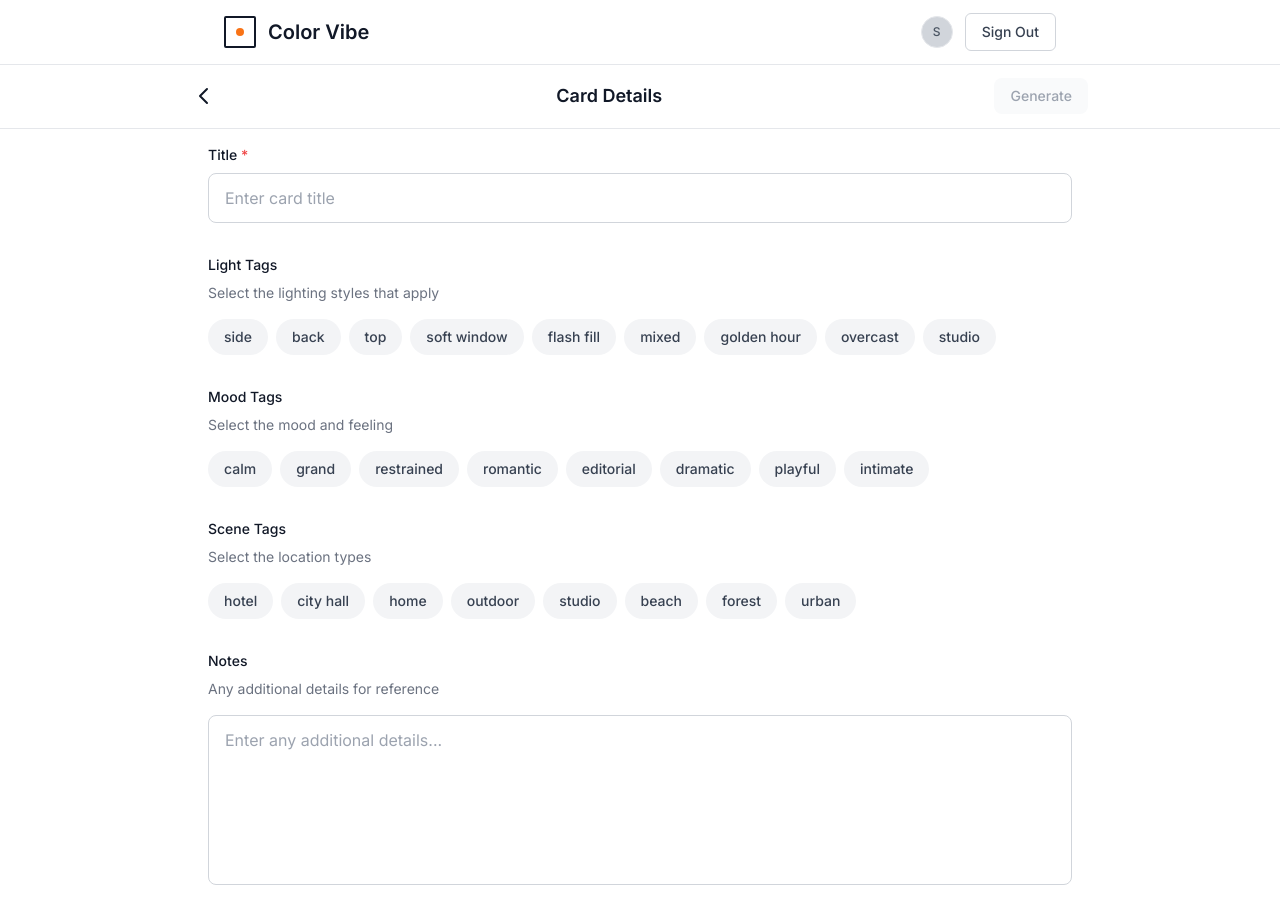
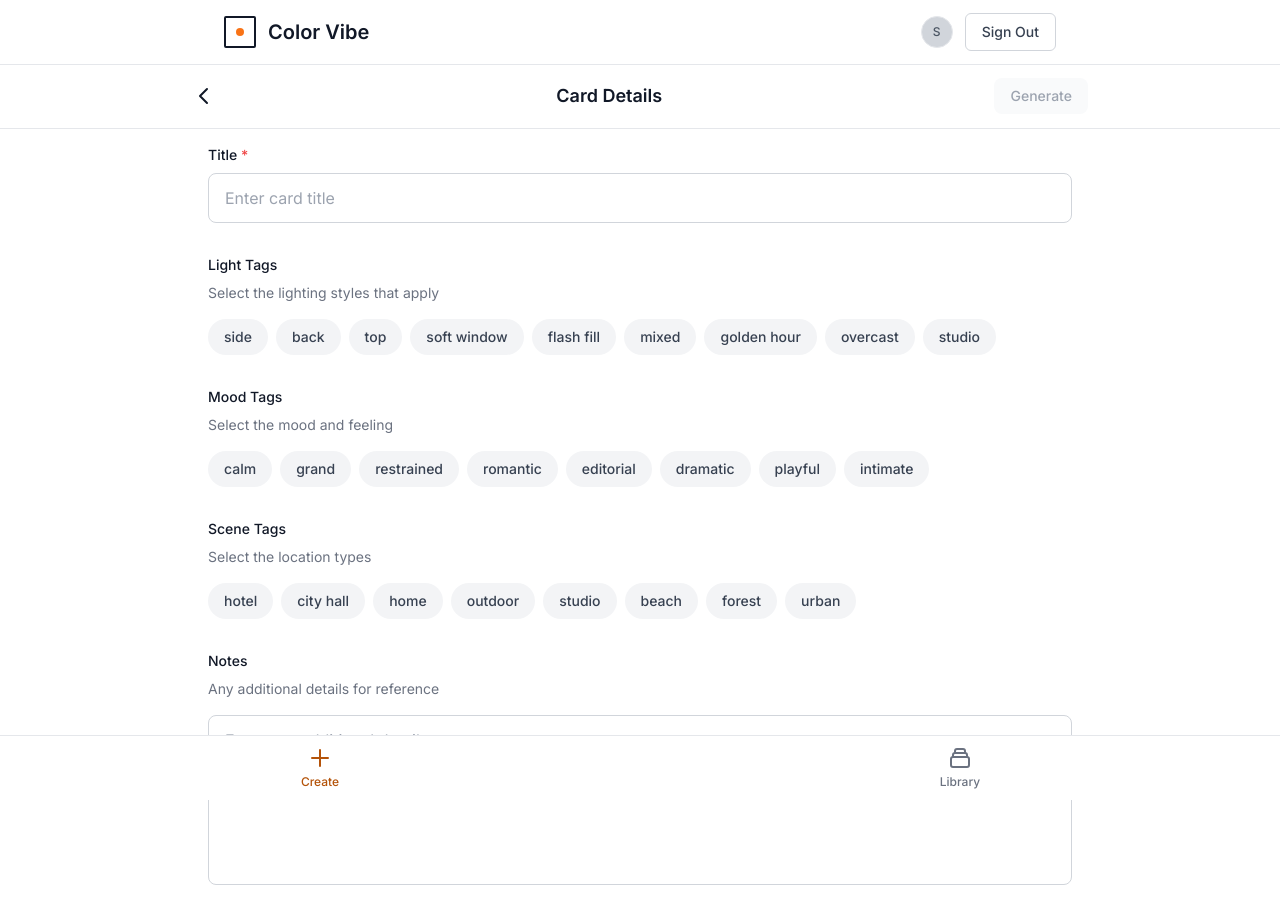
Before and after one commit to ZhouYou528/color-vibe-app, a Next.js app: page /card-details in a window 1280 px wide. Shown: the top 924 px of the page. Built offline with nearby package versions, Linux system fonts and the light colour scheme; sample sign-in values are in the browser's storage.

Commit message:
Fix bottom navigation

```diff
--- a/app/card-details/page.tsx
+++ b/app/card-details/page.tsx
@@ -4,7 +4,7 @@ import { useState } from "react";
 import { useRouter } from "next/navigation";
 import Link from "next/link";
 import TagPill from "../../components/TagPill";
-import AppHeader from "@/components/AppHeader";
+import AppHeader from "../../components/AppHeader";
 
 const LIGHT_TAGS = [
   "side",
@@ -127,7 +127,7 @@ export default function CardDetailsPage() {
       </header>
 
       {/* Main Content - Padding accounts for sticky header height (~64px) to prevent overlap */}
-      <main className="max-w-4xl mx-auto px-4 pt-20 pb-24 md:pb-8">
+      <main className="max-w-4xl mx-auto px-4 pt-20 pb-24">
         <div className="space-y-8">
           {/* Title Field */}
           <div>
--- a/app/library/page.tsx
+++ b/app/library/page.tsx
@@ -80,7 +80,7 @@ export default function LibraryPage() {
   return (
     <main className="min-h-screen bg-white">
       <AppHeader />
-      <div className="max-w-4xl mx-auto px-4 sm:px-6 lg:px-8 pt-28 pb-24 md:pb-12">
+      <div className="max-w-4xl mx-auto px-4 sm:px-6 lg:px-8 pt-28 pb-24">
         {/* Page Title */}
         <div className="mb-8">
           <h1 className="text-3xl text-gray-900 font-bold" style={{ fontFamily: 'var(--font-playfair), serif' }}>
--- a/app/page.tsx
+++ b/app/page.tsx
@@ -206,7 +206,7 @@ function HomeContent() {
     <main className="min-h-screen bg-white">
       {/* Header */}
       <AppHeader />
-      <div className={`max-w-4xl mx-auto px-4 sm:px-6 lg:px-8 pb-24 md:pb-12 ${hasResults ? 'pt-16' : 'pt-28'}`}>
+      <div className={`max-w-4xl mx-auto px-4 sm:px-6 lg:px-8 pb-24 ${hasResults ? 'pt-16' : 'pt-28'}`}>
 
         {/* Landing View - Card Selection */}
         {isLanding && (
--- a/app/select-photos/page.tsx
+++ b/app/select-photos/page.tsx
@@ -189,7 +189,7 @@ export default function SelectPhotosPage() {
       />
 
       {/* Main Content - Padding accounts for sticky header height (~64px) to prevent overlap */}
-      <main className="max-w-7xl mx-auto px-4 pt-20 pb-24 md:pb-6">
+      <main className="max-w-7xl mx-auto px-4 pt-20 pb-24">
         {/* Error Message */}
         {error && (
           <div className="mb-4 p-4 bg-red-50 border border-red-200 rounded-lg text-red-700">
--- a/components/BottomNavigation.tsx
+++ b/components/BottomNavigation.tsx
@@ -17,7 +17,7 @@ export default function BottomNavigation() {
   const isLibrary = pathname === "/library" || pathname.startsWith("/card/");
 
   return (
-    <nav className="fixed bottom-0 left-0 right-0 z-50 bg-white border-t border-gray-200 md:hidden">
+    <nav className="fixed bottom-0 left-0 right-0 z-50 bg-white border-t border-gray-200">
       <div className="flex items-center justify-around h-16">
         {/* Create Tab */}
         <button
```
